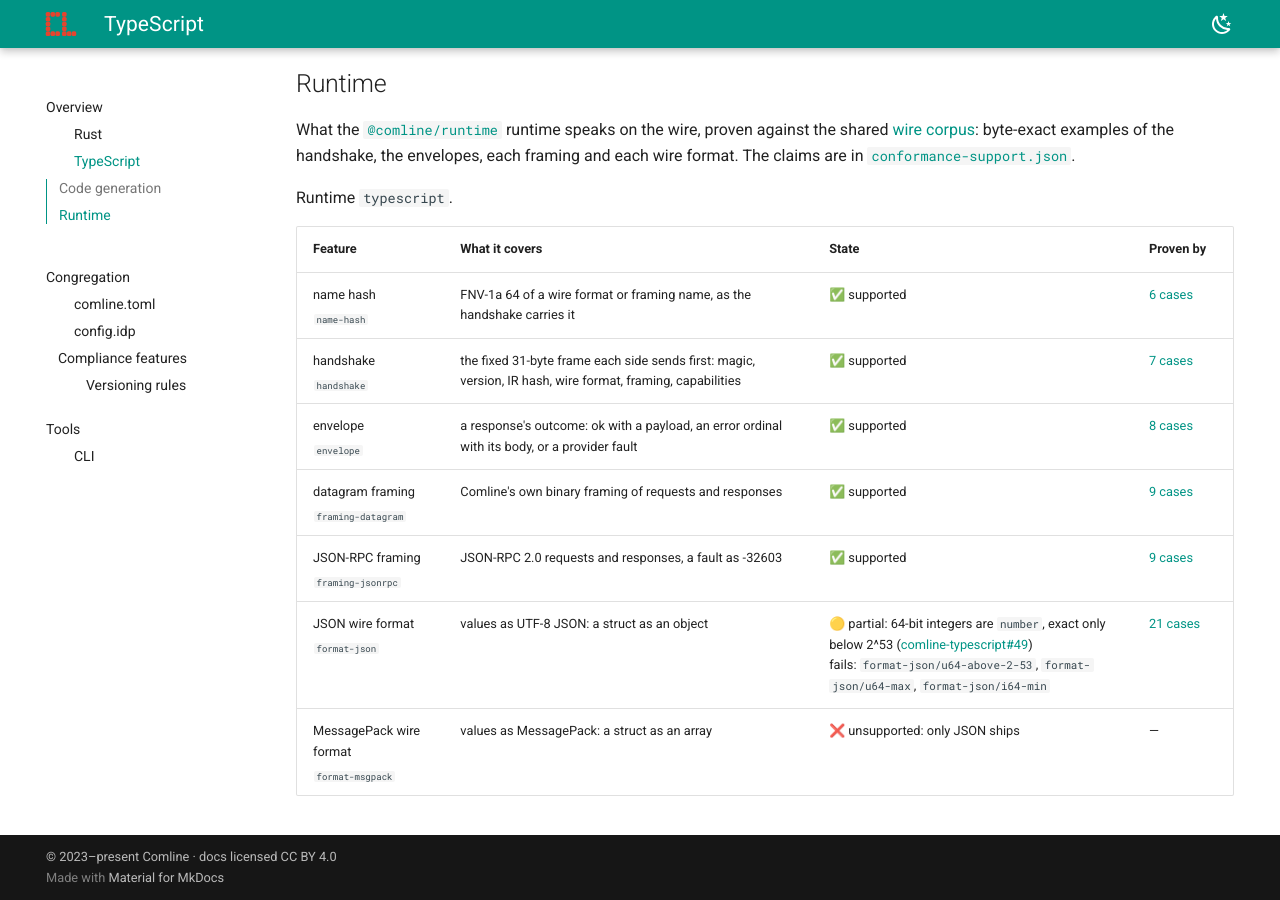
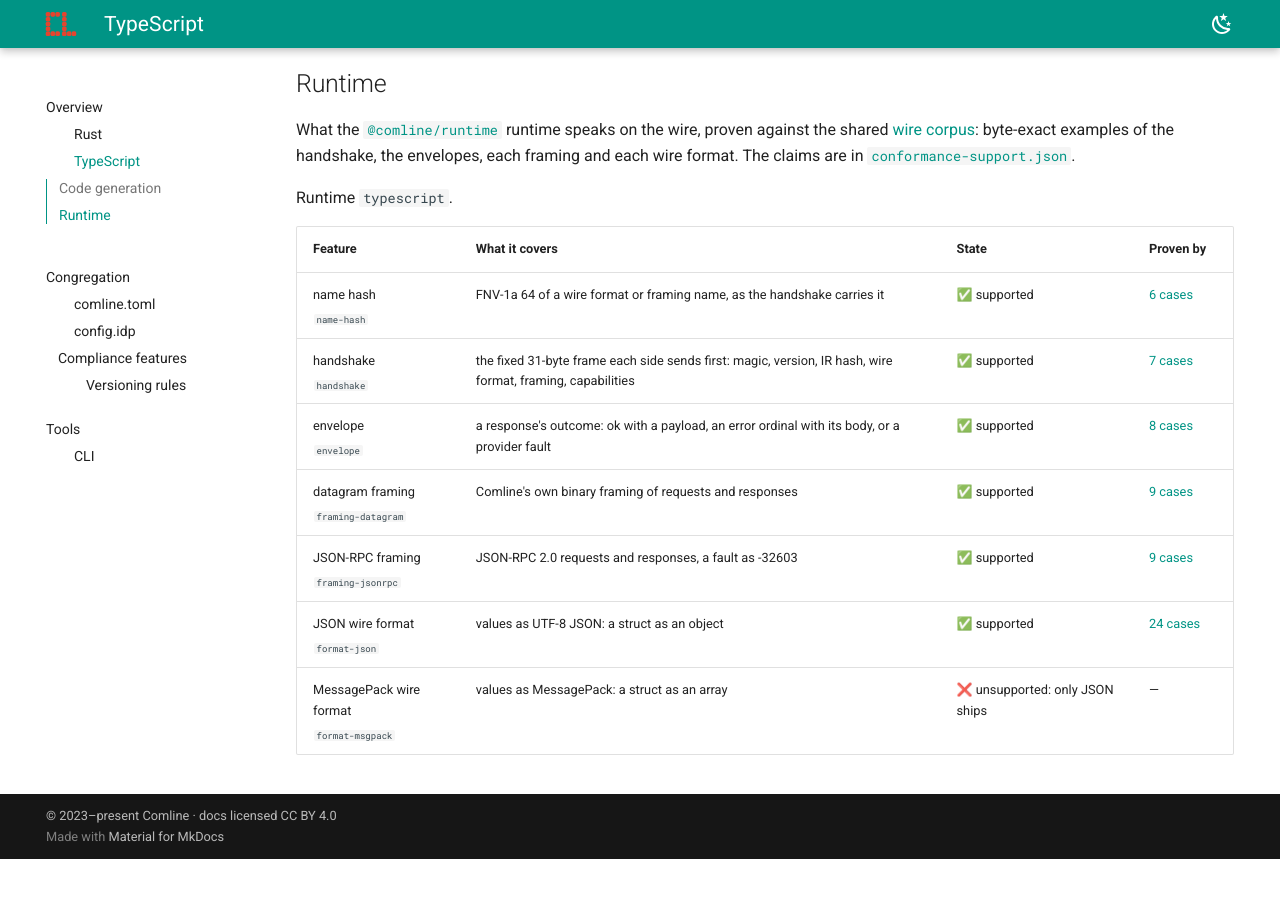
Before and after one commit to ComlineProject/docs, an MkDocs documentation site: the page built from docs/docs/reference/languages/typescript.md, in a window 1280 px wide and 900 px high, scrolled down 2069 px. Built offline with MkDocs 1.6.1 and Material for MkDocs 9.7.7, drawn with Linux system fonts in a browser that asks for light colours; the version menu is left out; after the commit the page ends 2928 px from its top, so only the background shows below that.

Commit message:
docs: re-render the language pages: TypeScript's format-json is supported

```diff
--- a/docs/docs/reference/languages/typescript.md
+++ b/docs/docs/reference/languages/typescript.md
@@ -57,7 +57,7 @@
 | envelope <br><sub>`envelope`</sub> | a response's outcome: ok with a payload, an error ordinal with its body, or a provider fault | ✅ supported | [8 cases](https://github.com/ComlineProject/runtime/blob/main/runtime/conformance/vectors/envelope.json) |
 | datagram framing <br><sub>`framing-datagram`</sub> | Comline's own binary framing of requests and responses | ✅ supported | [9 cases](https://github.com/ComlineProject/runtime/blob/main/runtime/conformance/vectors/framing-datagram.json) |
 | JSON-RPC framing <br><sub>`framing-jsonrpc`</sub> | JSON-RPC 2.0 requests and responses, a fault as -32603 | ✅ supported | [9 cases](https://github.com/ComlineProject/runtime/blob/main/runtime/conformance/vectors/framing-jsonrpc.json) |
-| JSON wire format <br><sub>`format-json`</sub> | values as UTF-8 JSON: a struct as an object | 🟡 partial: 64-bit integers are `number`, exact only below 2^53 ([comline-typescript#49](https://github.com/ComlineProject/comline-typescript/issues/49)) <br>fails: `format-json/u64-above-2-53`, `format-json/u64-max`, `format-json/i64-min` | [21 cases](https://github.com/ComlineProject/runtime/blob/main/runtime/conformance/vectors/format-json.json) |
+| JSON wire format <br><sub>`format-json`</sub> | values as UTF-8 JSON: a struct as an object | ✅ supported | [24 cases](https://github.com/ComlineProject/runtime/blob/main/runtime/conformance/vectors/format-json.json) |
 | MessagePack wire format <br><sub>`format-msgpack`</sub> | values as MessagePack: a struct as an array | ❌ unsupported: only JSON ships | — |
 
 <!-- runtime:end -->
```
Also changed, not shown: docs/docs/reference/languages/index.md (+1 -1 lines).
